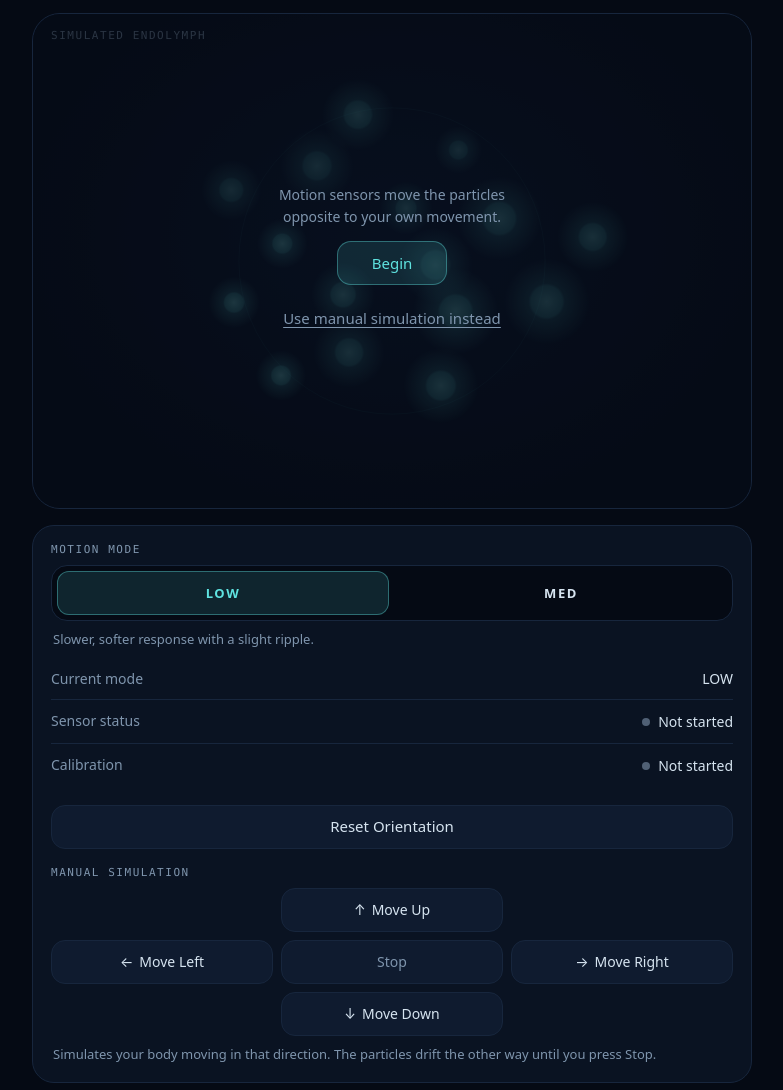
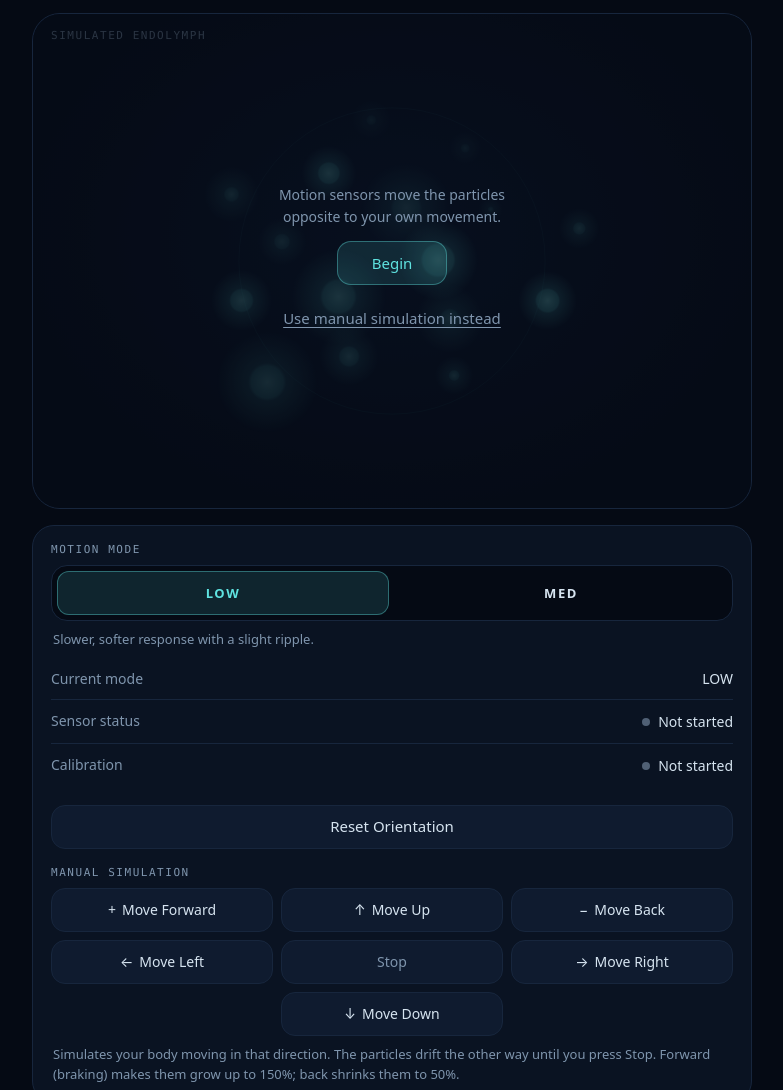
Before and after one commit to MoazMagdy19/dahliz, a plain HTML site: page index.html in a window 1280 px wide. Shown: the part 157-1247 px from the top of the page, without its empty margins (248-1031 px from the left). Drawn offline with Linux system fonts and the light colour scheme.

Commit message:
Update index.html

```diff
--- a/index.html
+++ b/index.html
@@ -116,6 +116,8 @@
 
   .pad { display: grid; grid-template-columns: repeat(3, 1fr); gap: 8px; direction: ltr; }
   .pad button { padding-inline: 6px; font-size: 14px; white-space: nowrap; display: inline-flex; align-items: center; justify-content: center; gap: 6px; }
+  .pad .fwd { grid-column: 1; grid-row: 1; }
+  .pad .back { grid-column: 3; grid-row: 1; }
   .pad .up { grid-column: 2; grid-row: 1; }
   .pad .left { grid-column: 1; grid-row: 2; }
   .pad .stop { grid-column: 2; grid-row: 2; color: var(--muted); }
@@ -185,6 +187,8 @@
     <div>
       <p class="label" data-i18n="manualLabel"></p>
       <div class="pad" role="group" data-i18n-aria="manualGroup">
+        <button type="button" class="fwd" data-dir="forward" aria-pressed="false"><span class="arrow" aria-hidden="true">+</span><span data-i18n="forward"></span></button>
+        <button type="button" class="back" data-dir="back" aria-pressed="false"><span class="arrow" aria-hidden="true">&minus;</span><span data-i18n="backward"></span></button>
         <button type="button" class="up" data-dir="up" aria-pressed="false"><span class="arrow" aria-hidden="true">&uarr;</span><span data-i18n="up"></span></button>
         <button type="button" class="left" data-dir="left" aria-pressed="false"><span class="arrow" aria-hidden="true">&larr;</span><span data-i18n="left"></span></button>
         <button type="button" class="stop" data-dir="stop" data-i18n="stop"></button>
@@ -261,8 +265,8 @@
       reset: 'Reset Orientation',
       manualLabel: 'Manual simulation',
       manualGroup: 'Manual simulation controls',
-      up: 'Move Up', left: 'Move Left', stop: 'Stop', right: 'Move Right', down: 'Move Down',
-      manualNote: 'Simulates your body moving in that direction. The particles drift the other way until you press Stop.',
+      forward: 'Move Forward', backward: 'Move Back', up: 'Move Up', left: 'Move Left', stop: 'Stop', right: 'Move Right', down: 'Move Down',
+      manualNote: 'Simulates your body moving in that direction. The particles drift the other way until you press Stop. Forward (braking) makes them grow up to 150%; back shrinks them to 50%.',
       infoTitle: 'How DAHLIZ Works',
       badge: 'Prototype concept',
       info1: 'During movement, your visual system and vestibular system can receive different signals. DAHLIZ creates a calm visual reference by displaying particles that move opposite to your detected body/device motion.',
@@ -302,8 +306,8 @@
       reset: 'إعادة ضبط الاتجاه',
       manualLabel: 'المحاكاة اليدوية',
       manualGroup: 'أزرار المحاكاة اليدوية',
-      up: 'تحريك للأعلى', left: 'تحريك لليسار', stop: 'إيقاف', right: 'تحريك لليمين', down: 'تحريك للأسفل',
-      manualNote: 'تحاكي حركة جسمك في هذا الاتجاه. تنجرف الجسيمات في الاتجاه المعاكس حتى تضغط «إيقاف».',
+      forward: 'تحريك للأمام', backward: 'تحريك للخلف', up: 'تحريك للأعلى', left: 'تحريك لليسار', stop: 'إيقاف', right: 'تحريك لليمين', down: 'تحريك للأسفل',
+      manualNote: 'تحاكي حركة جسمك في هذا الاتجاه. تنجرف الجسيمات في الاتجاه المعاكس حتى تضغط «إيقاف». عند التحرك للأمام (الفرملة) تكبر النقط حتى 150%، وعند التحرك للخلف تصغر إلى 50%.',
       infoTitle: 'كيف يعمل DAHLIZ',
       badge: 'مفهوم تجريبي',
       info1: 'أثناء الحركة، قد يستقبل نظامك البصري ونظامك الدهليزي إشارات مختلفة. يوفّر DAHLIZ مرجعًا بصريًا هادئًا بعرض جسيمات تتحرك عكس حركة جسمك أو جهازك المرصودة.',
@@ -332,27 +336,35 @@
     const hy = 0.5 + Math.sin(a) * r * 0.30;
     particles.push({
       hx, hy, x: hx, y: hy, vx: 0, vy: 0,
-      depth: 0.55 + Math.random() * 0.45,     // deeper particles travel further
+      depth: i / (N - 1),                      // 0 = far, 1 = near: near dots look bigger and travel further
       size: 0.7 + Math.random() * 0.9,
       ks: 0.75 + Math.random() * 0.5,         // each one has its own stiffness
       lag: Math.random() * 0.9,               // and its own response delay
       phase: Math.random() * TAU,
       f: 0.18 + Math.random() * 0.22,
-      ix: 0, iy: 0
+      ix: 0, iy: 0, iz: 0
     });
   }
+
+  // shuffle which home position gets which depth, then draw far dots first
+  for (let i = particles.length - 1; i > 0; i--) {
+    const j = Math.floor(Math.random() * (i + 1));
+    const d = particles[i].depth; particles[i].depth = particles[j].depth; particles[j].depth = d;
+  }
+  const byDepth = particles.slice().sort((a, b) => a.depth - b.depth);
+  const scaleOf = (p) => (0.5 + 0.95 * p.depth) * (1 + 0.5 * p.iz);   // perspective size, times forward/back: 150% when braking, 50% when moving back
 
   /* ---------- Input state ----------
      tx, ty: wanted body motion, -1..1 (x: right is +, y: up is +)
      ix, iy: smoothed motion the fluid reacts to */
-  let tx = 0, ty = 0, ix = 0, iy = 0;
-  let manualDir = [0, 0];
+  let tx = 0, ty = 0, tz = 0, ix = 0, iy = 0, iz = 0;   // z: +1 body forward (braking), -1 body back
+  let manualDir = [0, 0, 0];
 
   /* ---------- Sensors ---------- */
   let started = false, sensorOn = false, sensorGot = false;
   let calibrating = false, calibrated = false, base = null, calSum = null;
   const orient = { g: null, b: null };
-  const acc = [0, 0];
+  const acc = [0, 0, 0];
   let grav = null;
 
   let sensorKey = 'notStarted', calKey = 'notStarted', msgKey = null;
@@ -396,19 +408,21 @@
   function onMotion(e) {
     let a = e.acceleration, lin;
     if (a && a.x != null && a.y != null) {
-      lin = [a.x, a.y];
+      lin = [a.x, a.y, a.z || 0];
     } else {
       a = e.accelerationIncludingGravity;
       if (!a || a.x == null || a.y == null) return;
       const s = IOS ? -1 : 1;                 // iOS reports this axis inverted
-      const ax = a.x * s, ay = a.y * s;
-      if (!grav) grav = [ax, ay];
+      const ax = a.x * s, ay = a.y * s, az = (a.z || 0) * s;
+      if (!grav) grav = [ax, ay, az];
       grav[0] += (ax - grav[0]) * 0.02;       // slow estimate of gravity, removed below
       grav[1] += (ay - grav[1]) * 0.02;
-      lin = [ax - grav[0], ay - grav[1]];
+      grav[2] += (az - grav[2]) * 0.02;
+      lin = [ax - grav[0], ay - grav[1], az - grav[2]];
     }
     acc[0] += (lin[0] - acc[0]) * 0.2;        // low-pass so the dots never shake
     acc[1] += (lin[1] - acc[1]) * 0.2;
+    acc[2] += (lin[2] - acc[2]) * 0.2;
     markSensor();
   }
 
@@ -467,8 +481,8 @@
 
   /* ---------- Turning sensor readings into wanted motion ---------- */
   function updateTarget(dt) {
-    if (calibrating) { tx = 0; ty = 0; return; }
-    if (manualDir[0] || manualDir[1]) { tx = manualDir[0]; ty = manualDir[1]; return; }
+    if (calibrating) { tx = 0; ty = 0; tz = 0; return; }
+    if (manualDir[0] || manualDir[1]) { tx = manualDir[0]; ty = manualDir[1]; tz = manualDir[2] || 0; return; }
     if (sensorOn && sensorGot) {
       if (!base && orient.g != null) base = { g: orient.g, b: orient.b };
       let tilt = [0, 0];
@@ -480,9 +494,11 @@
       const push = toScreen(acc[0] / 3, acc[1] / 3);
       tx = clamp(tilt[0] * 0.9 + push[0] * 0.7, -1, 1);
       ty = clamp(tilt[1] * 0.9 + push[1] * 0.7, -1, 1);
+      // Phone upright facing the rider: braking pushes the device back (+z), the body lurches forward.
+      tz = clamp(acc[2] / 3, -1, 1);
       return;
     }
-    tx = 0; ty = 0;
+    tx = 0; ty = 0; tz = 0;
   }
 
   /* ---------- Fluid simulation ---------- */
@@ -502,6 +518,7 @@
     const a = 1 - Math.exp(-dt / m.tau);
     ix += (tx - ix) * a;
     iy += (ty - iy) * a;
+    iz += (tz - iz) * a;
     const motion = Math.min(1, Math.hypot(ix, iy));
     const rip = reduceMotion ? 0 : m.ripple * (1 + 1.6 * motion);
     const br = baseRadius();
@@ -510,15 +527,16 @@
       const pa = 1 - Math.exp(-dt / (m.tau * (0.3 + p.lag)));       // each dot reacts a little later
       p.ix += (ix - p.ix) * pa;
       p.iy += (iy - p.iy) * pa;
+      p.iz += (iz - p.iz) * pa;
 
       const wx = Math.sin(t * p.f * TAU + p.phase + p.hx * 6) * rip;
       const wy = Math.cos(t * p.f * TAU * 0.83 + p.phase * 1.3 + p.hy * 6) * rip;
 
-      const r = br * p.size;
+      const r = br * p.size * scaleOf(p);
       const mx = (r * 1.3 + 12) / Math.max(W, 1);
       const my = (r * 1.3 + 12) / Math.max(H, 1);
-      const gx = soft(p.hx - p.ix * m.amp * p.depth + wx, mx, 1 - mx);   // body right: fluid goes left
-      const gy = soft(p.hy + p.iy * m.amp * p.depth + wy, my, 1 - my);   // body up: fluid goes down
+      const gx = soft(p.hx - p.ix * m.amp * (0.3 + 0.9 * p.depth) + wx, mx, 1 - mx);   // body right: fluid goes left
+      const gy = soft(p.hy + p.iy * m.amp * (0.3 + 0.9 * p.depth) + wy, my, 1 - my);   // body up: fluid goes down
 
       const k = m.k * p.ks, c = 2 * m.zeta * Math.sqrt(k);
       p.vx += ((gx - p.x) * k - c * p.vx) * dt;
@@ -540,14 +558,15 @@
     ctx.stroke();
 
     const br = baseRadius();
-    for (const p of particles) {
+    for (const p of byDepth) {
       const px = p.x * W, py = p.y * H;
-      const r = br * p.size, R = r * 2.6;
-      const al = 0.42 + 0.08 * Math.sin(t * 0.6 + p.phase);
+      const r = br * p.size * scaleOf(p), R = r * 2.6;
+      const al = (0.16 + 0.34 * p.depth) + 0.06 * Math.sin(t * 0.6 + p.phase);   // far dots fade into the dark
+      const core = 0.18 + 0.2 * p.depth;                                          // far dots are softer, near dots crisper
       const g = ctx.createRadialGradient(px, py, 0, px, py, R);
       g.addColorStop(0, 'rgba(130,238,235,' + al.toFixed(3) + ')');
-      g.addColorStop(0.36, 'rgba(95,227,224,' + (al * 0.7).toFixed(3) + ')');
-      g.addColorStop(0.42, 'rgba(95,227,224,' + (al * 0.4).toFixed(3) + ')');
+      g.addColorStop(core, 'rgba(95,227,224,' + (al * 0.7).toFixed(3) + ')');
+      g.addColorStop(core + 0.06, 'rgba(95,227,224,' + (al * 0.4).toFixed(3) + ')');
       g.addColorStop(1, 'rgba(95,227,224,0)');
       ctx.fillStyle = g;
       ctx.beginPath();
@@ -586,7 +605,7 @@
   }
   document.querySelectorAll('[data-mode]').forEach((b) => b.addEventListener('click', () => setMode(b.dataset.mode)));
 
-  const DIRS = { left: [-1, 0], right: [1, 0], up: [0, 1], down: [0, -1], stop: [0, 0] };
+  const DIRS = { left: [-1, 0, 0], right: [1, 0, 0], up: [0, 1, 0], down: [0, -1, 0], forward: [0, 0, 1], back: [0, 0, -1], stop: [0, 0, 0] };
   document.querySelectorAll('[data-dir]').forEach((b) => {
     b.addEventListener('click', () => {
       if (!started) startExperience(false);
```
